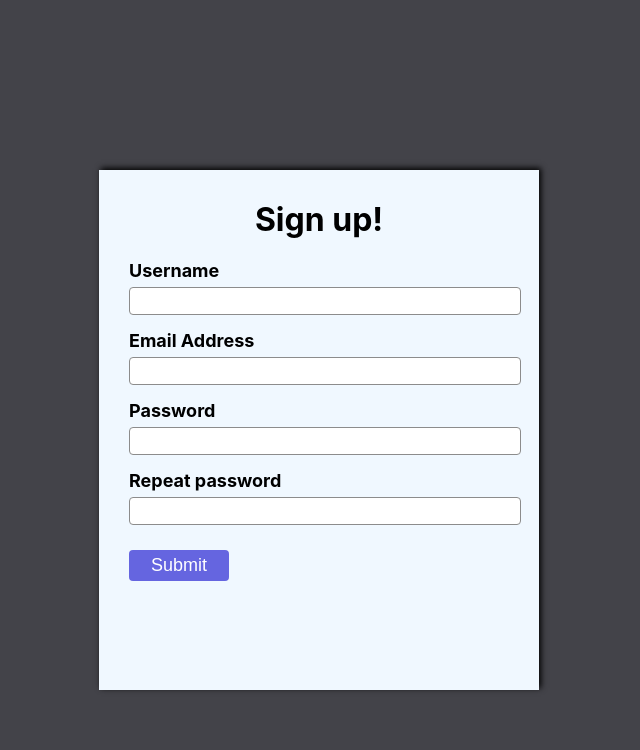
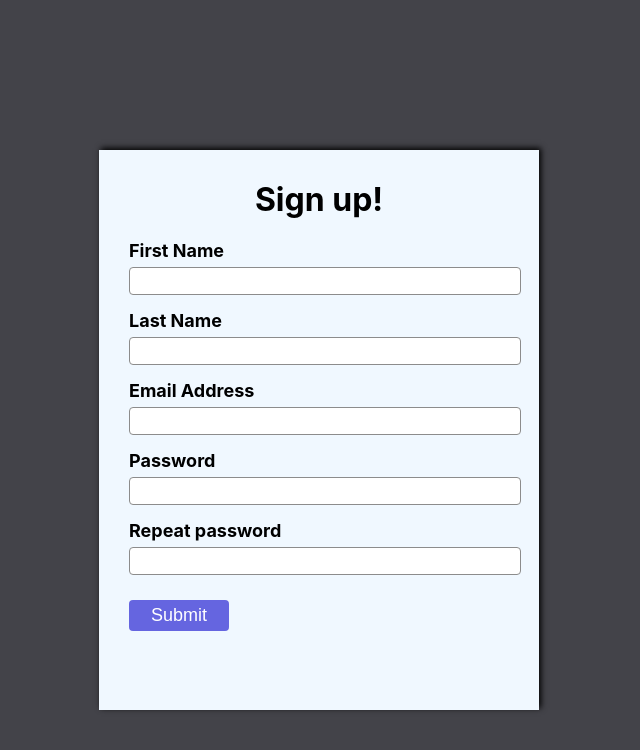
Before and after one commit to mieszkoP13/witch-blog-web-frontend, a React (Create React App) app in the folder witch-blog-web-frontend/: page / in a window 1280 px wide. Shown: the top 750 px of the page, without its empty margins (351-991 px from the left). Built offline with nearby package versions, Linux system fonts and the light colour scheme.

Commit message:
on submit func

```diff
--- a/witch-blog-web-frontend/package.json
+++ b/witch-blog-web-frontend/package.json
@@ -12,9 +12,10 @@
     "@testing-library/jest-dom": "^5.16.5",
     "@testing-library/react": "^13.4.0",
     "@testing-library/user-event": "^13.5.0",
+    "axios": "^1.3.5",
     "react": "^18.2.0",
+    "react-dom": "^18.2.0",
     "react-hook-form": "^7.43.9",
-    "react-dom": "^18.2.0",
     "react-scripts": "5.0.1",
     "web-vitals": "^2.1.4"
   },
--- a/witch-blog-web-frontend/src/pages/SignUp.css
+++ b/witch-blog-web-frontend/src/pages/SignUp.css
@@ -1,12 +1,12 @@
 .wrap {
-    height: 460px;
+    height: 500px;
     width: 380px;
     display: block;
     background-color: aliceblue;
     position: absolute;
     left: 50%;
     top: 50%;
-    margin: -230px 0 0 -190px;
+    margin: -250px 0 0 -190px;
     box-shadow: 2px -2px 6px black;
     padding: 30px;
 }
--- a/witch-blog-web-frontend/src/pages/SignUp.js
+++ b/witch-blog-web-frontend/src/pages/SignUp.js
@@ -1,5 +1,6 @@
 import React from 'react'
 import { useForm } from "react-hook-form"
+import axios from 'axios'
 import GoogleLoginButton from "../components/GoogleLoginButton"
 import './SignUp.css'
 
@@ -10,21 +11,42 @@ const RE_EMAIL = /^(([^<>()[\]\\.,;:\s@"]+(\.[^<>()[\]\\.,;:\s@"]+)*)|(".+"))@((
 
 const SignUp = props => {
   const { register, formState: { errors }, handleSubmit, getValues } = useForm()
-  const onSubmit = (data) => console.log(data)
+  const onSubmit = (data) => {
+    delete data.password2
+    console.log(JSON.stringify(data))
+     axios
+       .post('https://witchblog.azurewebsites.net/api/v1/auth/signup', data)
+       .then((res) => {
+         console.log(res)
+       })
+       .catch((err) => {
+          console.log(err)
+       })
+  }
 
   return (
     <div className="wrap">
       <form onSubmit={handleSubmit(onSubmit)}>
         <h1>Sign up!</h1>
         <div className="form-item">
-            <h2>Username</h2>
+            <h2>First Name</h2>
             <input
-            {...register("username", {
+            {...register("firstName", {
               required: true,
               pattern: { value: RE_USER }
             })}
           />
-          {errors.username && <p className="error-txt">Wymagane min. 3 znaki, brak spacji</p>}
+          {errors.firstName && <p className="error-txt">Wymagane min. 3 znaki, brak spacji</p>}
+        </div>
+        <div className="form-item">
+            <h2>Last Name</h2>
+            <input
+            {...register("lastName", {
+              required: true,
+              pattern: { value: RE_USER }
+            })}
+          />
+          {errors.lastName && <p className="error-txt">Wymagane min. 3 znaki, brak spacji</p>}
         </div>
         <div className="form-item">
           <h2>Email Address</h2>
@@ -39,26 +61,26 @@ const SignUp = props => {
         <div className="form-item">
             <h2>Password</h2>
             <input type="password"
-            {...register("passwd", {
+            {...register("password", {
               required: true,
               pattern: { value: RE_PASSWD }
             })}
           />
-          {errors.passwd && <p className="error-txt">Wymagane min. 8 znaków, brak spacji</p>}
+          {errors.password && <p className="error-txt">Wymagane min. 8 znaków, brak spacji</p>}
         </div>
         <div className="form-item">
             <h2>Repeat password</h2>
             <input type="password"
-            {...register("passwd2", {
+            {...register("password2", {
               required: true,
               validate: (val) => {
-                if (getValues('passwd') !== val) {
+                if (getValues('password') !== val) {
                   return "Your passwords do no match";
                 }
               },
             })}
           />
-          {errors.passwd2 && <p className="error-txt">Hasła do siebie nie pasują</p>}
+          {errors.password2 && <p className="error-txt">Hasła do siebie nie pasują</p>}
         </div>
         <input className="send-btn" type="submit" />
         <GoogleLoginButton />
```
Also changed, not shown: 1 other file (tests, documents, lock files or other folders).
